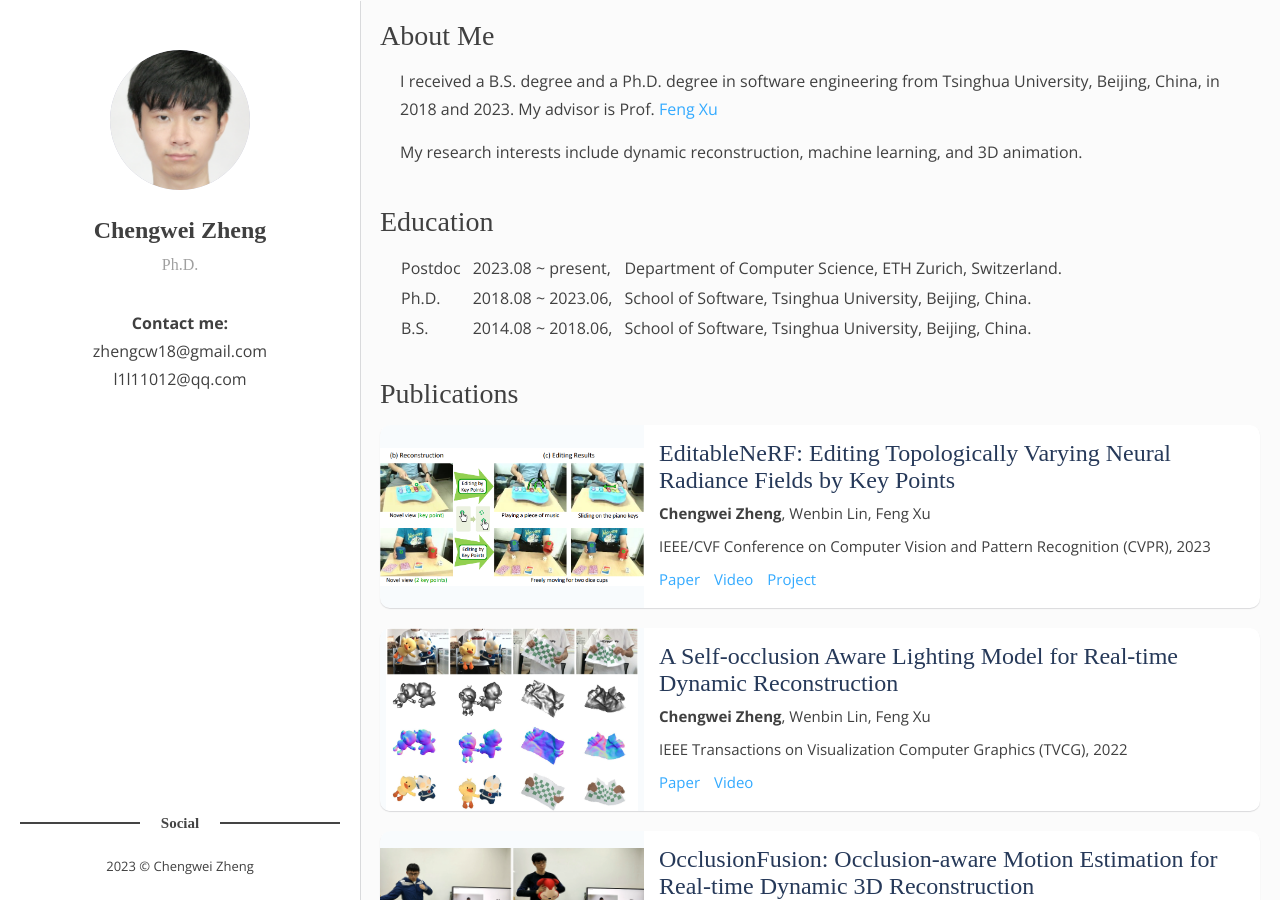
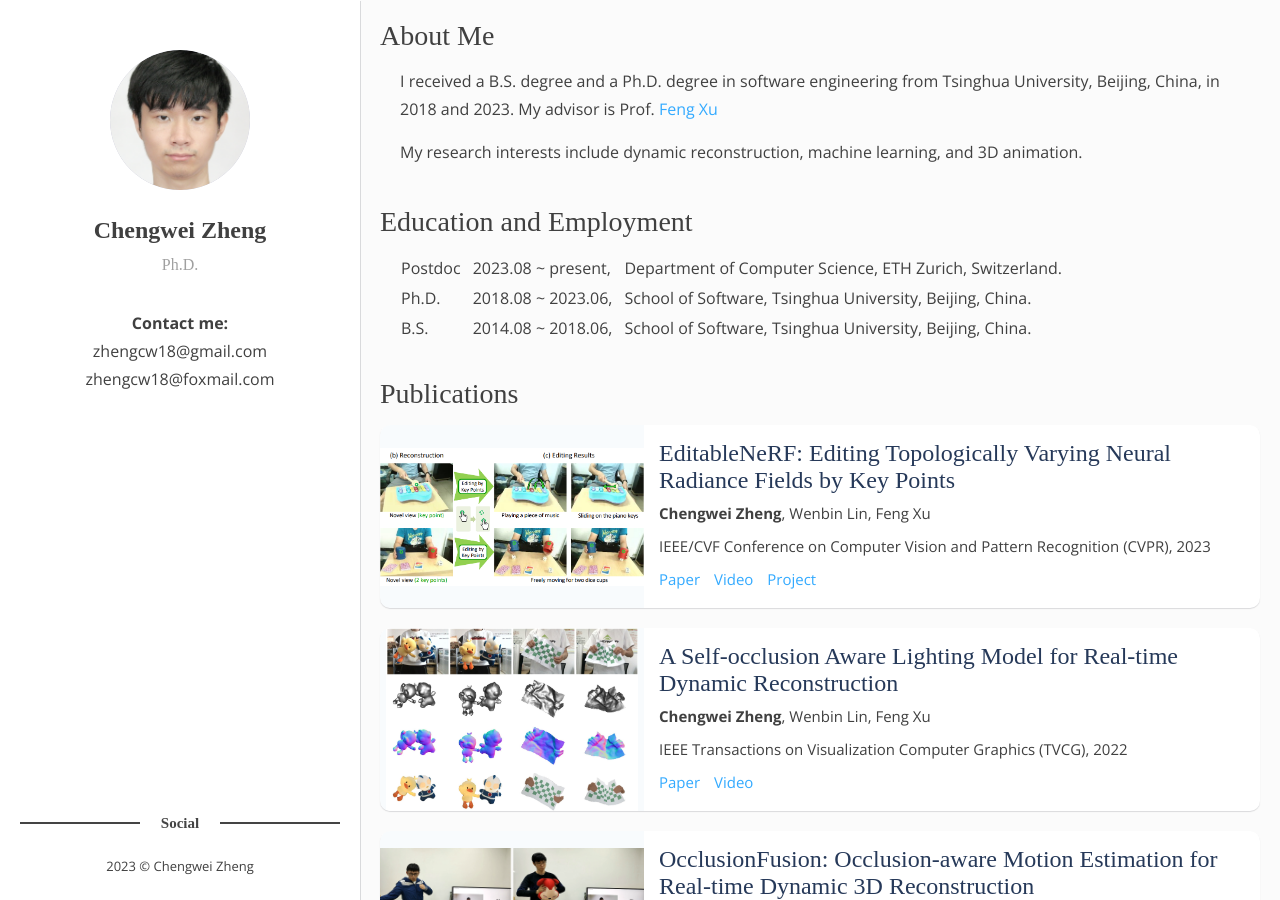
Before and after one commit to chengwei-zheng/chengwei-zheng.github.io, a Jekyll site: the page built from index.html, in a window 1280 px wide and 900 px high. Built offline with Jekyll 4.4.1, drawn with Linux system fonts in a browser that asks for light colours; some web fonts are replaced; the list of posts is cut into pages by our own code.

Commit message:
update230925

```diff
--- a/_includes/cv.html
+++ b/_includes/cv.html
@@ -6,7 +6,7 @@
 	  <div style="font-size: 16px; margin-left:20px;"><p>I received a B.S. degree and a Ph.D. degree in software engineering from Tsinghua University, Beijing, China, in 2018 and 2023. My advisor is Prof. <a href="http://xufeng.site/">Feng Xu</a></p><p>My research interests include dynamic reconstruction, machine learning, and 3D animation.</p> </div>
 	</div>
     <div>
-	  <h2> Education </h2>
+	  <h2> Education and Employment </h2>
 	  <table style="font-size: 16px; margin-left: 20px;">
 	    <tr>
 	  	  <td>Postdoc<span style="margin-left:10px;"></span></td>
--- a/_layouts/home.html
+++ b/_layouts/home.html
@@ -22,7 +22,7 @@ layout: default
       {% else %}
       {% endif %}
     </div>
-    <p class="c-author__about"><b>Contact me:</b><br>zhengcw18@gmail.com<br>l1l11012@qq.com</p>
+    <p class="c-author__about"><b>Contact me:</b><br>zhengcw18@gmail.com<br>zhengcw18@foxmail.com</p>
   </div>
 
   <div class="c-sidebar-footer">
```
